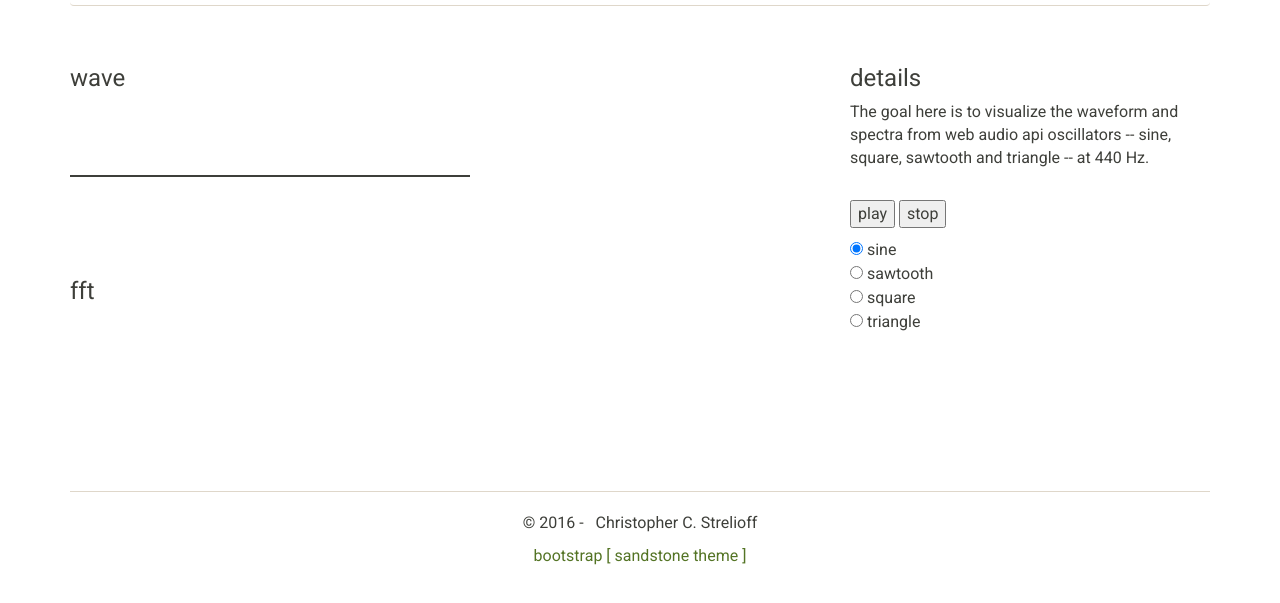
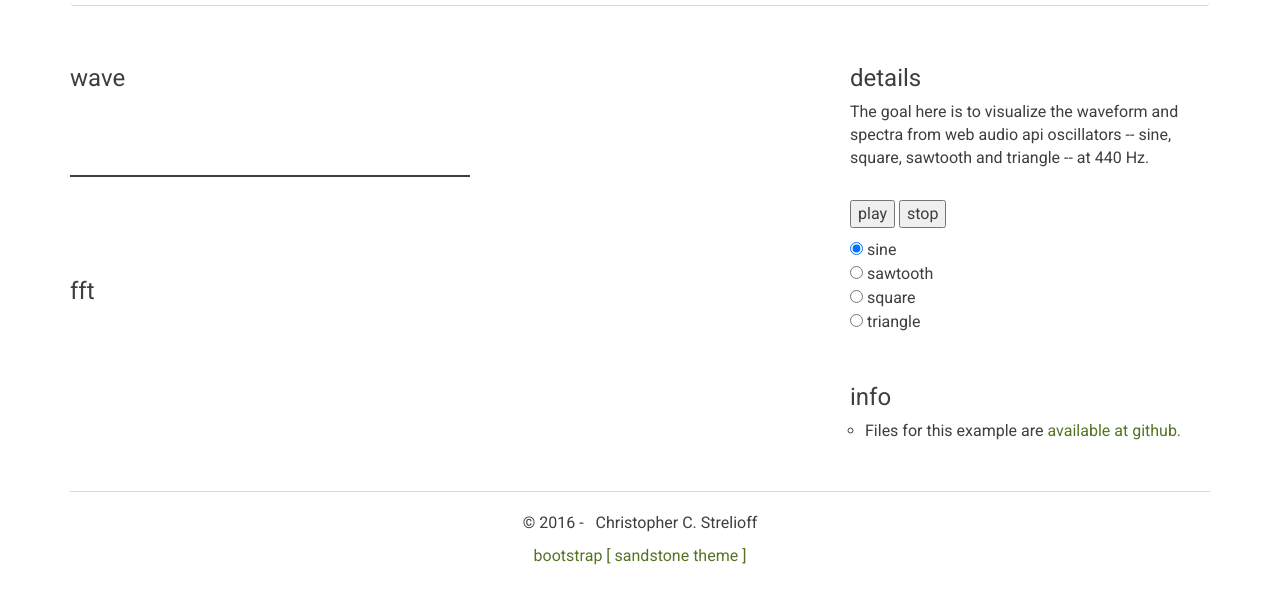
Before and after one commit to cstrelioff/sound-room, a plain HTML site: page visualize_sound_with_d3/index.html in a window 1280 px wide. Shown: the part 103-706 px from the top of the page. Drawn offline with Linux system fonts and the light colour scheme.

Commit message:
add link; update style

```diff
--- a/css/sndrm.css
+++ b/css/sndrm.css
@@ -27,7 +27,7 @@ a:hover {
   border-bottom: none;
 }
 
-.ul-vizdiv {
+.ul-sndrm {
   padding-left: 15px;
   margin: 5px 0px;
   list-style-type: circle;
--- a/visualize_sound_with_d3/index.html
+++ b/visualize_sound_with_d3/index.html
@@ -77,6 +77,18 @@
             <input type="radio" name="wave" value="triangle"> triangle
            </form>
         </div>
+
+        <h3>info</h3>
+
+        <ul class="list-unstyle ul-sndrm">
+          <li>Files for this example are
+              <a href="https://github.com/cstrelioff/sound-room/tree/master/visualize_sound_with_d3"
+                 target="_blank">
+                available at github.
+              </a>
+          </li>
+        </ul>
+
       </div><!-- end col -->
 
     </div><!-- end row -->
```
